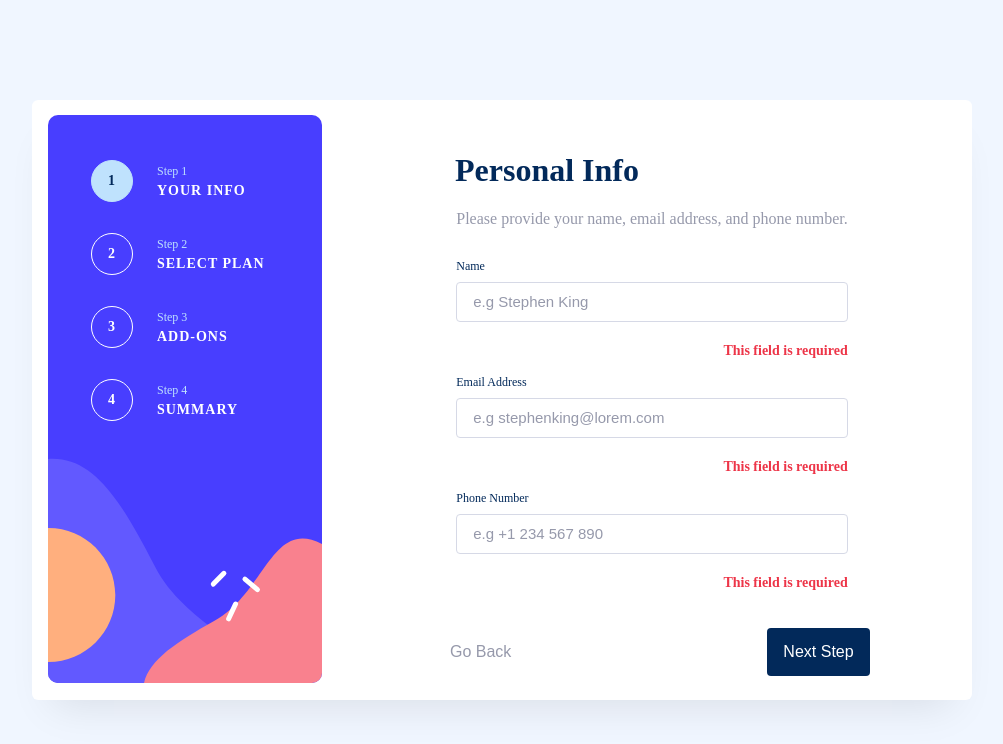
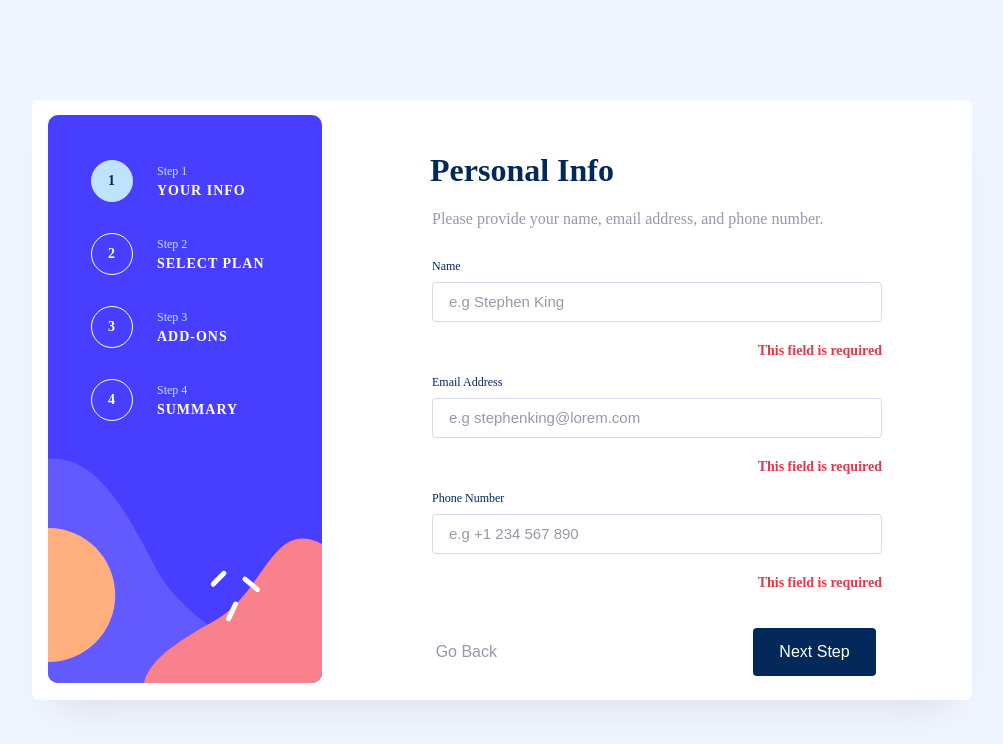
Before and after one commit to TomasScerbak/multistep-form, a React (Create React App) app: page / in a window 1280 px wide. Shown: the top 744 px of the page, without its empty margins (138-1141 px from the left). Built offline with nearby package versions, Linux system fonts and the light colour scheme.

Commit message:
fixed layout issues with desktop page sections

```diff
--- a/src/components/UI/Form.module.css
+++ b/src/components/UI/Form.module.css
@@ -43,6 +43,10 @@
     margin-bottom: 0.8rem;
   }
 
+  .form__control-input {
+    width: 45rem;
+  }
+
   .error {
     font-size: 1.4rem;
   }
--- a/src/components/UI/InputSwitch.module.css
+++ b/src/components/UI/InputSwitch.module.css
@@ -74,3 +74,10 @@ input:checked + .slider:before {
   font-weight: 500;
   color: var(--grey);
 }
+
+@media screen and (min-width: 760px) {
+  .input__switch-container {
+    max-width: 45rem;
+    margin: 2.4rem 0;
+  }
+}
--- a/src/components/pages/Addons.module.css
+++ b/src/components/pages/Addons.module.css
@@ -1,5 +1,5 @@
 @media screen and (min-width: 760px) {
   .addon-section {
-    margin-left: 35rem;
+    margin-left: 31rem;
   }
 }
--- a/src/components/pages/FinishingUp.module.css
+++ b/src/components/pages/FinishingUp.module.css
@@ -90,6 +90,6 @@
   .finish-section {
     min-width: 45rem;
     min-height: 22.8rem;
-    margin-left: 37rem;
+    margin-left: 31rem;
   }
 }
--- a/src/components/pages/PersonalInfo.module.css
+++ b/src/components/pages/PersonalInfo.module.css
@@ -1,5 +1,5 @@
 @media screen and (min-width: 760px) {
   .personal-info__section {
-    margin-left: 30rem;
+    margin-left: 31rem;
   }
 }
--- a/src/components/pages/RootLayout.module.css
+++ b/src/components/pages/RootLayout.module.css
@@ -22,9 +22,9 @@
   }
 
   .footer {
-    max-width: 45rem;
+    /* max-width: 45rem; */
     position: absolute;
-    right: 10%;
+    right: 0;
     bottom: 2%;
   }
 
--- a/src/components/pages/ThankYou.module.css
+++ b/src/components/pages/ThankYou.module.css
@@ -32,7 +32,7 @@
   .thankyou-section {
     max-width: 45rem;
     min-height: 23.8rem;
-    margin-left: 28rem;
+    margin-left: 31rem;
   }
 
   .thanks {
--- a/src/components/pages/YourPlan.module.css
+++ b/src/components/pages/YourPlan.module.css
@@ -1,10 +1,10 @@
 @media screen and (min-width: 760px) {
   .plan-button__section {
-    margin-left: 35rem;
+    margin-left: 31rem;
   }
   .plan-button__container {
     display: flex;
-    justify-content: center;
+    justify-content: start;
     width: 48.8rem;
   }
 }
--- a/src/index.css
+++ b/src/index.css
@@ -75,7 +75,7 @@ input[type="checkbox"] {
 @media screen and (min-width: 769px) {
   h1 {
     font-size: 3.2rem;
-    margin: 0 0 1.1rem 5rem;
+    margin: 0 0 1.1rem 0;
   }
 
   p {
```
